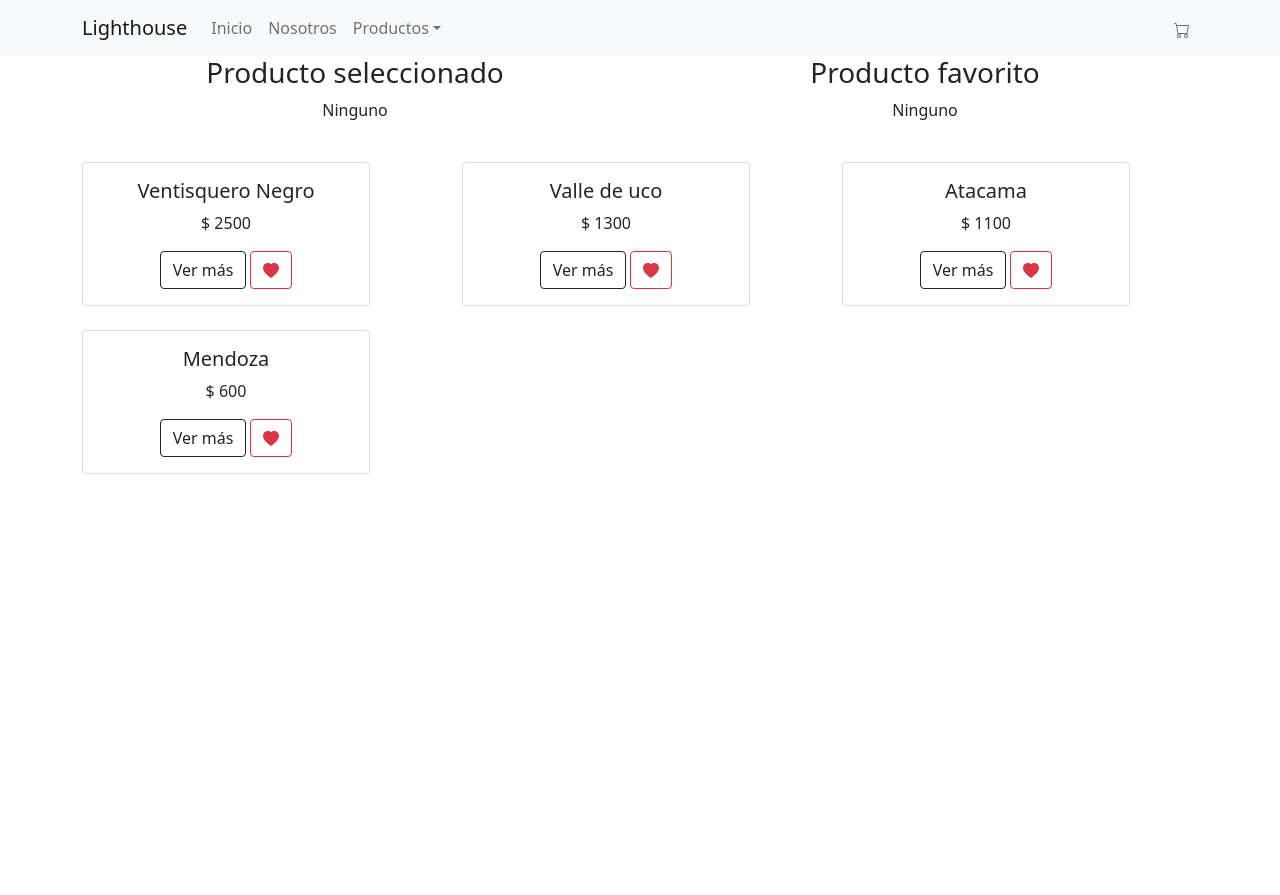
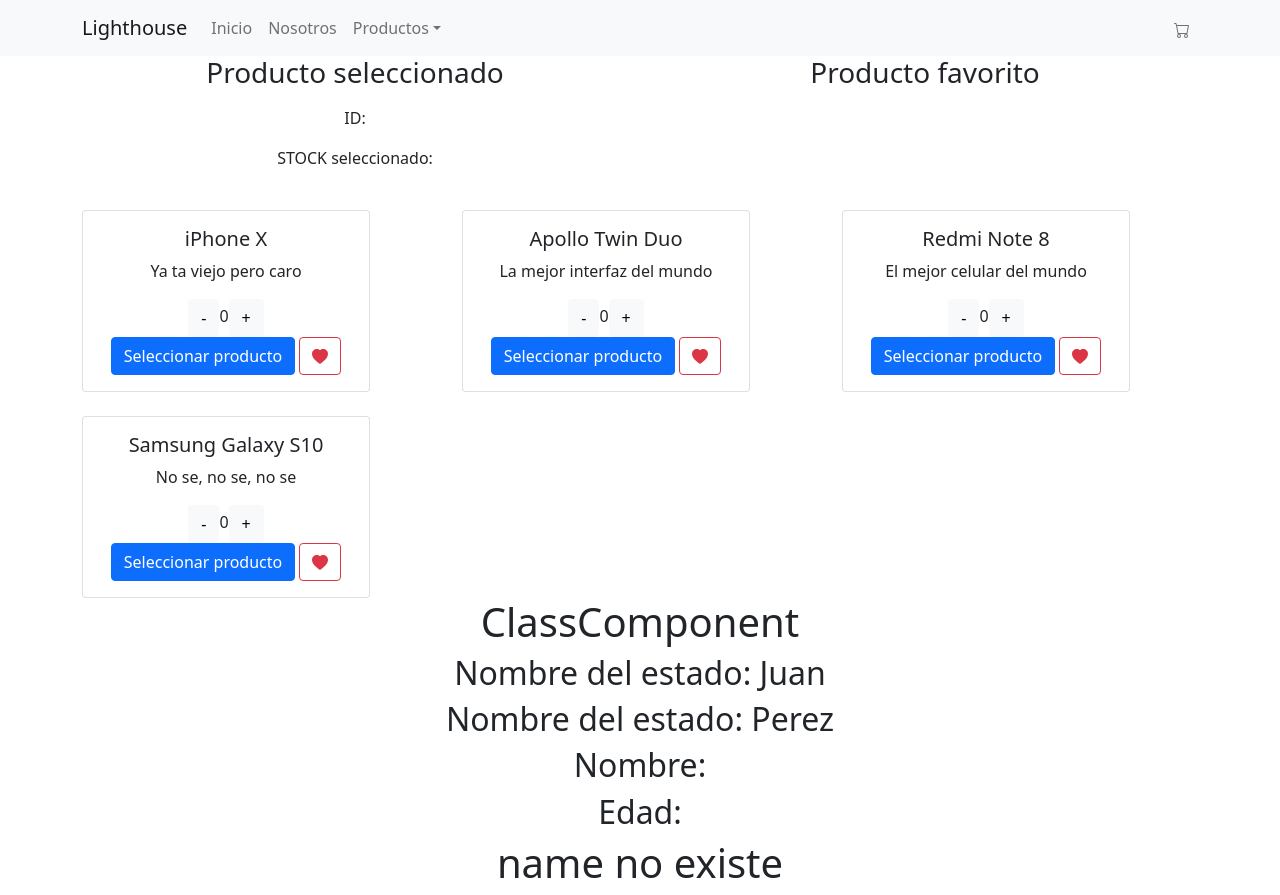
Before and after one commit to ncolman94/lighthouse-colman, a React (Create React App) app: page / in a window 1280 px wide. Before the commit the page ends 800 px from the top, so only its background shows below. Built offline with nearby package versions, Linux system fonts and the light colour scheme.

Commit message:
Boton contador

```diff
--- a/src/App.js
+++ b/src/App.js
@@ -1,6 +1,8 @@
 import "bootstrap/dist/css/bootstrap.min.css";
 import "./App.css";
 
+import { ClassComponent } from "./components/class-component/ClassComponent";
+import FunctionalComponent from "./components/funtion-component/FunctionalComponent";
 import ItemListContainer from "./components/itemlistcontainer/ItemListContainer";
 import NavBar from "./components/navbar/NavBar";
 
@@ -9,6 +11,8 @@
     <div className="App">
       <NavBar />
       <ItemListContainer />
+      <ClassComponent />
+      <FunctionalComponent />
     </div>
   );
 }
--- /dev/null
+++ b/src/components/class-component/ClassComponent.js
@@ -0,0 +1,33 @@
+import { Component, Fragment } from "react";
+
+export class ClassComponent extends Component {
+  constructor() {
+    super();
+    this.state = {
+      name: "Juan",
+      surname: "Perez",
+    };
+  }
+
+  updateName = () => {
+    this.setState({ name: "Leo" });
+  };
+
+  render() {
+    const { name, age } = this.props;
+
+    return (
+      <Fragment>
+        <h1>ClassComponent</h1>
+        <div onClick={this.updateName}>
+          <h2>Nombre del estado: {this.state.name}</h2>
+        </div>
+        <div>
+          <h2>Nombre del estado: {this.state.surname}</h2>
+        </div>
+        <h2>Nombre: {name}</h2>
+        <h2>Edad: {age}</h2>
+      </Fragment>
+    );
+  }
+}
--- /dev/null
+++ b/src/components/funtion-component/FunctionalComponent.js
@@ -0,0 +1,56 @@
+import { useEffect, useState } from "react";
+
+const FunctionalComponent = ({ name, age }) => {
+  const [stateName, setStateName] = useState("Juan");
+  const [surname, setSurname] = useState("Perez");
+  const [user, setUser] = useState({
+    name: "Juan",
+    surname: "Perez",
+  });
+
+  useEffect(() => {
+    console.log("Hola soy un componente funcional");
+    return () => {
+      console.log(
+        "Efecto 1, Voy a ser elimido, por lo tanto voy a crear nueva lógica"
+      );
+    };
+  }, []);
+
+  useEffect(() => {
+    console.log("Hola soy un componente funcional");
+    return () => {
+      console.log(
+        "Efecto 2, Voy a ser limpiado, por lo tanto voy a crear nueva lógica"
+      );
+    };
+  }, [user]);
+
+  if (!name) {
+    return <h1>name no existe</h1>;
+  }
+
+  const updateNameAndSurname = () => {
+    setStateName("Leo");
+    setUser({ ...user, name: "Leo" });
+  };
+
+  return (
+    <>
+      <h1>FunctionalComponent</h1>
+      <h2>stateName: {stateName}</h2>
+      <h2>stateSurnane: {surname}</h2>
+      <h3>state con objeto</h3>
+      {/* Con objeto */}
+      <h2>stateName: {user.name}</h2>
+      <h2>stateSurnane: {user.surname}</h2>
+      <button onClick={updateNameAndSurname}>
+        Cambiar stateNameAndSurname
+      </button>
+      <h2>Nombre: {name}</h2>
+      <h2>Edad: {age}</h2>
+    </>
+  );
+};
+
+export default FunctionalComponent;
--- a/src/components/item/Item.js
+++ b/src/components/item/Item.js
@@ -1,20 +1,30 @@
 import { Button, Card, Col } from "react-bootstrap";
 
 import { HeartFill } from "react-bootstrap-icons";
+import ItemCount from "../itemCount/ItemCount";
 import React from "react";
+import { useState } from "react";
 
-const Item = ({ id, name, price, setSelectedItem, setFavoriteItem }) => {
-  const selectItem = () => setSelectedItem({ id, name, price });
-  const favoriteItem = () => setFavoriteItem({ id, name, price });
+const Item = ({
+  id,
+  name,
+  description,
+  stock,
+  setSelectedItem,
+  setFavoriteItem,
+}) => {
+  const [sotckSelected, setSotckSelected] = useState(0);
+  const selectItem = () =>
+    setSelectedItem({ id, name, description, stock: sotckSelected });
+  const favoriteItem = () => setFavoriteItem({ id, name });
   return (
     <Col className="mt-4">
       <Card style={{ width: "18rem" }}>
         <Card.Body>
           <Card.Title>{name}</Card.Title>
-          <Card.Text>$ {price}</Card.Text>
-          <Button variant="outline-dark" onClick={selectItem}>
-            Ver más
-          </Button>
+          <Card.Text>{description}</Card.Text>
+          <ItemCount stock={stock} setSotckSelected={setSotckSelected} />
+          <Button onClick={selectItem}>Seleccionar producto</Button>
           <Button
             className="ms-1"
             variant="outline-danger"
--- /dev/null
+++ b/src/components/itemCount/ItemCount.js
@@ -0,0 +1,37 @@
+import React, { useEffect, useState } from "react";
+
+import { Button } from "react-bootstrap";
+
+const ItemCounter = ({ stock, setSotckSelected }) => {
+  const [counter, setCounter] = useState(0);
+
+  useEffect(() => {
+    setSotckSelected(counter);
+  }, [counter]);
+
+  const minusCounter = () => {
+    if (counter <= 0) return;
+    setCounter(counter - 1);
+  };
+
+  const plusCounter = () => {
+    if (counter >= stock) return;
+    setCounter(counter + 1);
+  };
+
+  return (
+    <>
+      <div>
+        <Button variant="light" onClick={minusCounter}>
+          -
+        </Button>
+        <span>{counter}</span>
+        <Button variant="light" onClick={plusCounter}>
+          +
+        </Button>
+      </div>
+    </>
+  );
+};
+
+export default ItemCounter;
--- a/src/components/itemlistcontainer/ItemListContainer.js
+++ b/src/components/itemlistcontainer/ItemListContainer.js
@@ -1,37 +1,54 @@
 import { Col, Container, Row } from "react-bootstrap";
+import { useEffect, useState } from "react";
 
 import Item from "../item/Item";
-import { useState } from "react";
-
-const items = [
-  { id: "1", name: "Ventisquero Negro", price: "2500" },
-  { id: "2", name: "Valle de uco", price: "1300" },
-  { id: "3", name: "Atacama", price: "1100" },
-  { id: "4", name: "Mendoza", price: "600" },
-];
+import { productsAPI } from "../../helpers/promises";
 
 const ItemListContainer = () => {
-  const [selectedItem, setSelectedItem] = useState();
-  const [favoriteItem, setFavoriteItem] = useState("");
+  const [selectedItem, setSelectedItem] = useState(null);
+  const [favoriteItem, setFavoriteItem] = useState();
+  const [products, setProducts] = useState([]);
+  const [loading, setLoading] = useState(true);
+
+  useEffect(() => {
+    getProducts();
+  }, []);
+
+  const getProducts = async () => {
+    try {
+      const result = await productsAPI;
+      setProducts(result);
+    } catch (error) {
+      console.log({ error });
+    } finally {
+      setLoading(false);
+      console.log("Finalización del consumo de la API productsAPI");
+    }
+  };
+
+  if (loading) {
+    return <h1>Cargando...</h1>;
+  }
   return (
     <Container>
       <Row>
         <Col>
           <h3>Producto seleccionado </h3>
-          <p>{selectedItem ? selectedItem.name : "Ninguno"}</p>
+          <p>{selectedItem && selectedItem.name}</p>
+          <p>{selectedItem && selectedItem.description}</p>
+          <p>ID: {selectedItem && selectedItem.id}</p>
+          <p>STOCK seleccionado: {selectedItem && selectedItem.stock}</p>
         </Col>
         <Col>
           <h3>Producto favorito </h3>
-          <p>{favoriteItem ? favoriteItem.name : "Ninguno"}</p>
+          <p>{favoriteItem && favoriteItem.name}</p>
         </Col>
       </Row>
       <Row>
-        {items.map(({ id, name, price }) => (
+        {products.map((product) => (
           <Item
-            key={id}
-            id={id}
-            name={name}
-            price={price}
+            key={product.id}
+            {...product}
             setSelectedItem={setSelectedItem}
             setFavoriteItem={setFavoriteItem}
           />
--- /dev/null
+++ b/src/data/products.js
@@ -0,0 +1,26 @@
+export const products = [
+  {
+    id: "1",
+    name: "iPhone X",
+    description: "Ya ta viejo pero caro",
+    stock: 10,
+  },
+  {
+    id: "2",
+    name: "Apollo Twin Duo",
+    description: "La mejor interfaz del mundo",
+    stock: 20,
+  },
+  {
+    id: "3",
+    name: "Redmi Note 8",
+    description: "El mejor celular del mundo",
+    stock: 200,
+  },
+  {
+    id: "4",
+    name: "Samsung Galaxy S10",
+    description: "No se, no se, no se",
+    stock: 15,
+  },
+];
--- /dev/null
+++ b/src/helpers/promises.js
@@ -0,0 +1,13 @@
+import { products } from "../data/products";
+
+export const task = new Promise((resolve, reject) => {
+  resolve(true);
+  // reject("Message Error from Reject");
+});
+
+export const productsAPI = new Promise((resolve, reject) => {
+  setTimeout(() => {
+    // reject("Message Error from Reject");
+    resolve(products);
+  }, 2000);
+});
```
